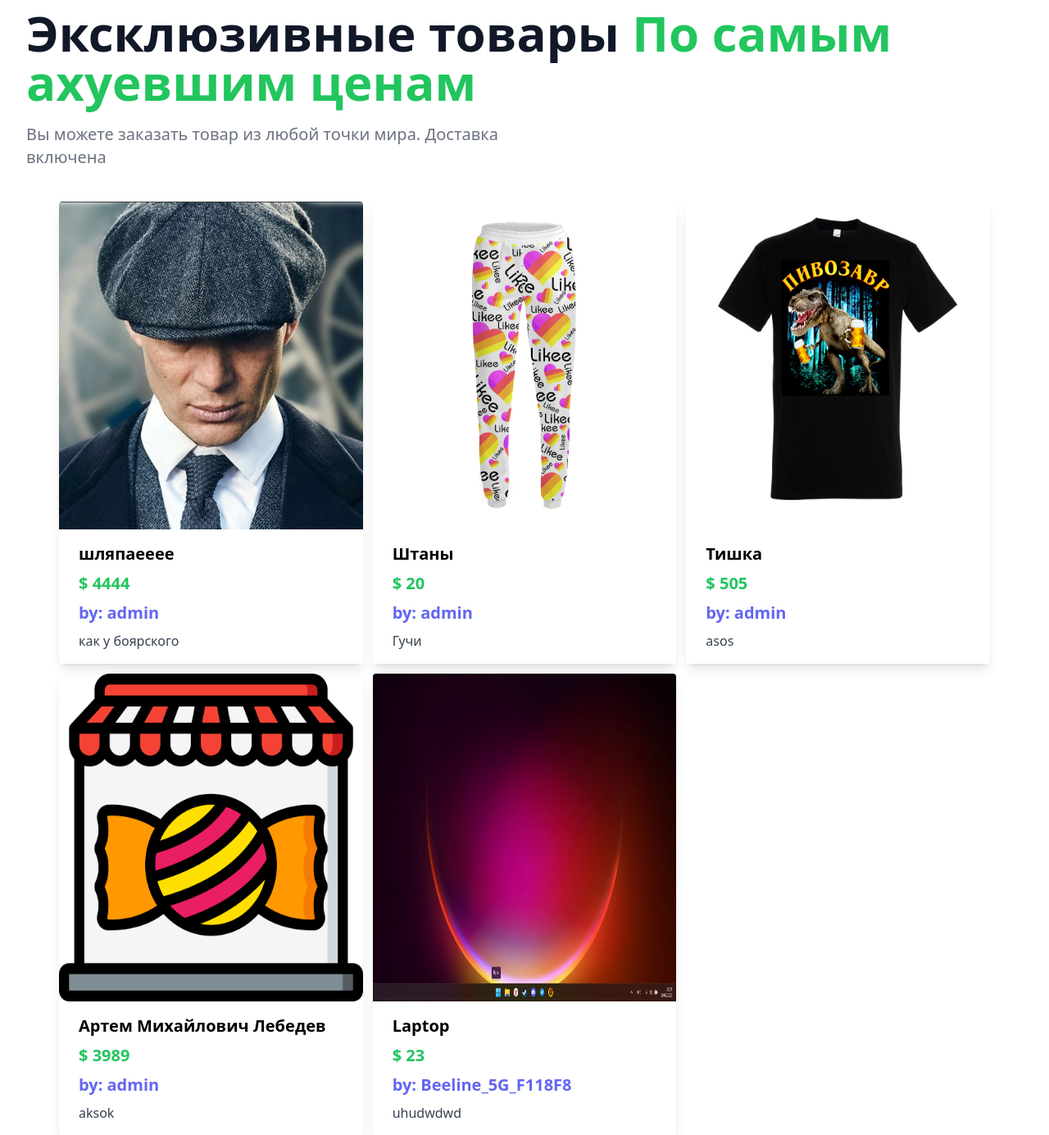
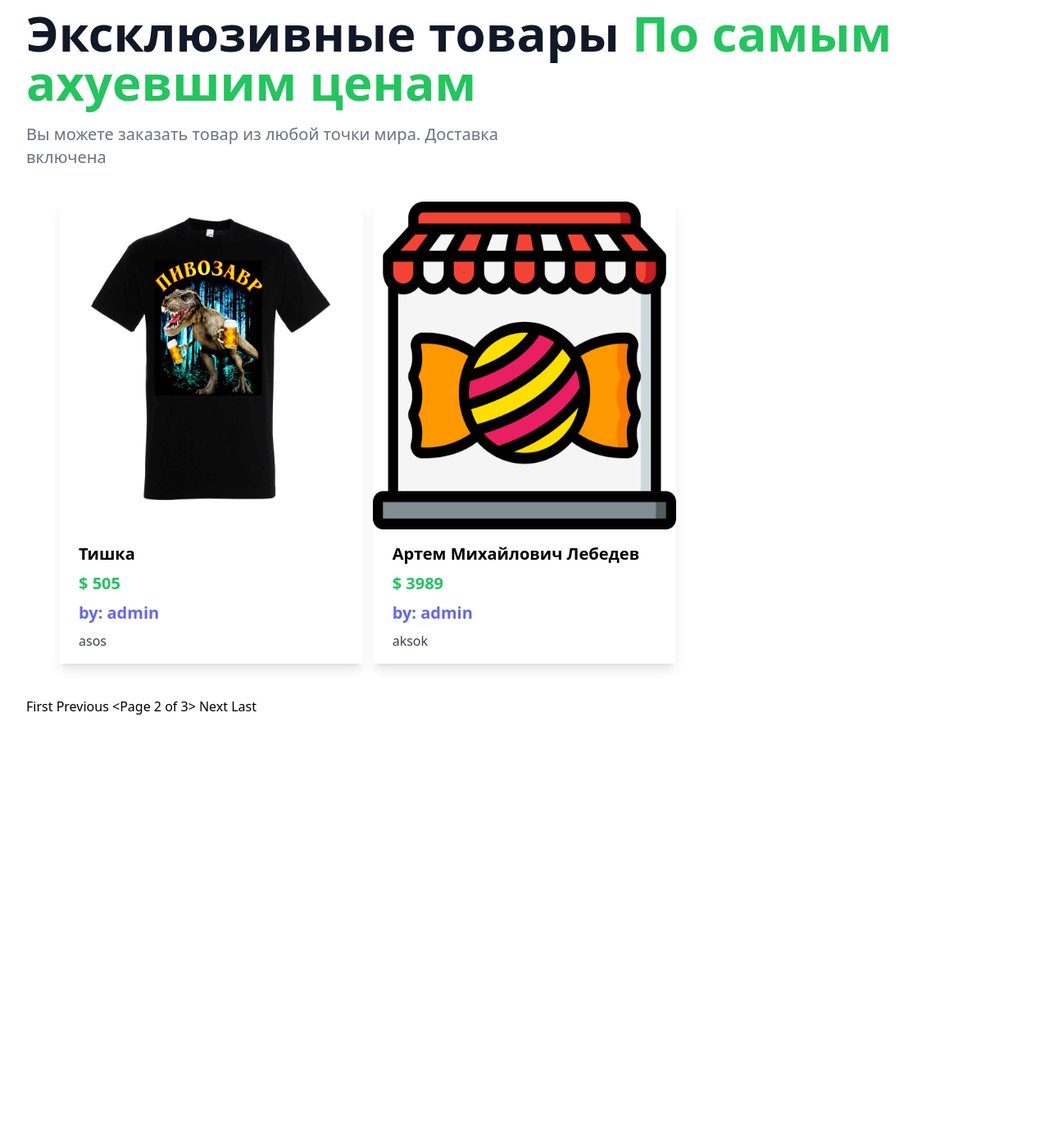
Before and after one commit to LebArt2321/learning_django, a Django app: a page that uses mysite/myapp/templates/myapp/index.html in a window 1280 px wide. Shown: the part 166-1551 px from the top of the page at 82% size. After the commit the page ends 1038 px from the top, so only its background shows below. Run offline with Django 4.2, Linux system fonts and the light colour scheme; data comes from the database, SQL or seed files in the repository.

Commit message:
added pagination

```diff
--- a/mysite/myapp/static/myapp/styles.css
+++ b/mysite/myapp/static/myapp/styles.css
@@ -763,19 +763,14 @@ video {
   background-color: rgb(239 68 68 / var(--tw-bg-opacity));
 }
 
+.bg-sky-500 {
+  --tw-bg-opacity: 1;
+  background-color: rgb(14 165 233 / var(--tw-bg-opacity));
+}
+
 .bg-white {
   --tw-bg-opacity: 1;
   background-color: rgb(255 255 255 / var(--tw-bg-opacity));
-}
-
-.bg-indigo-500 {
-  --tw-bg-opacity: 1;
-  background-color: rgb(99 102 241 / var(--tw-bg-opacity));
-}
-
-.bg-sky-500 {
-  --tw-bg-opacity: 1;
-  background-color: rgb(14 165 233 / var(--tw-bg-opacity));
 }
 
 .p-10 {
@@ -920,11 +915,6 @@ video {
   color: rgb(22 163 74 / var(--tw-text-opacity));
 }
 
-.text-white {
-  --tw-text-opacity: 1;
-  color: rgb(255 255 255 / var(--tw-text-opacity));
-}
-
 .text-indigo-500 {
   --tw-text-opacity: 1;
   color: rgb(99 102 241 / var(--tw-text-opacity));
@@ -933,6 +923,11 @@ video {
 .text-indigo-600 {
   --tw-text-opacity: 1;
   color: rgb(79 70 229 / var(--tw-text-opacity));
+}
+
+.text-white {
+  --tw-text-opacity: 1;
+  color: rgb(255 255 255 / var(--tw-text-opacity));
 }
 
 .shadow {
--- a/mysite/myapp/templates/myapp/index.html
+++ b/mysite/myapp/templates/myapp/index.html
@@ -28,6 +28,23 @@
 
 </div>
 
+<div>
+  <span>
+    {% if page_obj.has_previous %}
+      <a href="?page=1">First</a>
+      <a href="?page={{ page_obj.previous_page_number }}">Previous</a>
+    {% endif %}
+  </span>
+  <span>
+    {{ page_obj }}
+  </span>
+  <span>
+    {% if page_obj.has_next %}
+      <a href="?page={{ page_obj.next_page_number }}">Next</a>
+      <a href="?page={{ page_obj.paginator.num_pages }}">Last</a>
+    {% endif %}
+  </span>
+</div>
 
 </main>
 
--- a/mysite/myapp/views.py
+++ b/mysite/myapp/views.py
@@ -5,7 +5,7 @@ from django.contrib.auth.decorators import login_required
 from django.views.generic import ListView, DetailView
 
 
-def index(request):
+def index(request):   #ProductListView(ListView):
     items = Product.objects.all()
     context = {
         'items': items
@@ -16,8 +16,9 @@ class ProductListView(ListView):
     model = Product
     template_name = 'myapp/index.html'
     context_object_name = 'items'
+    paginate_by = 2
 
-def indexItem(request, my_id):
+def indexItem(request, my_id):   #ProductDetailView(DetailView):
     item = Product.objects.get(id=my_id)
     context = {
         'item': item
```
